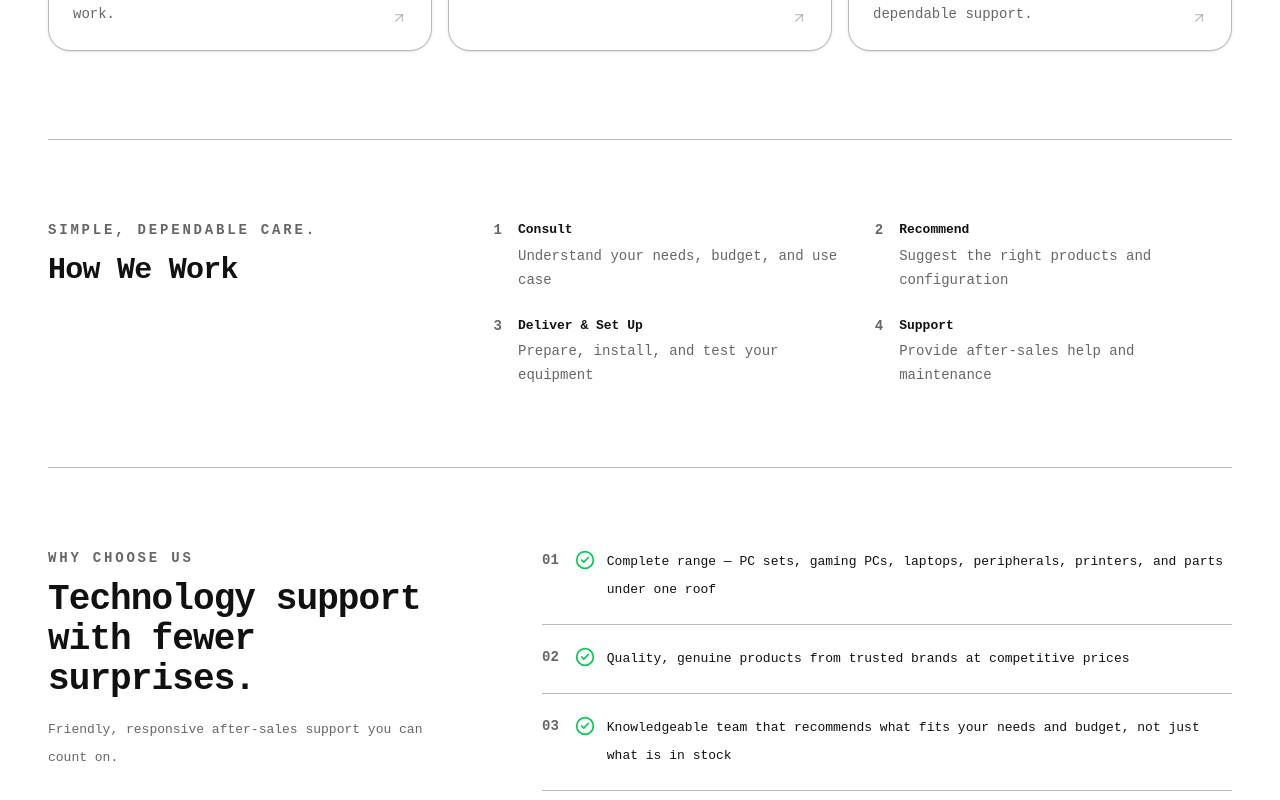
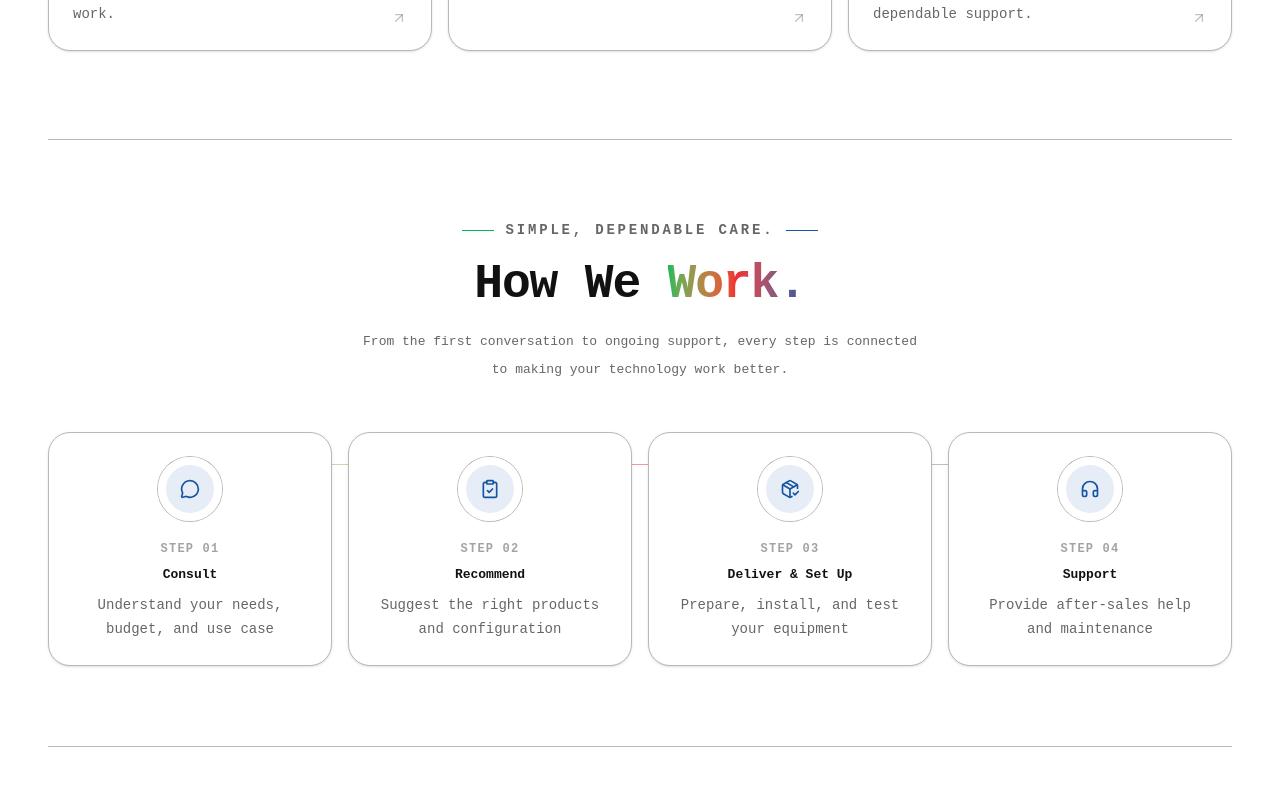
Before and after one commit to rastynkhen18/protechpc, a Next.js app: page / in a window 1280 px wide. Shown: the part 1340-2140 px from the top of the page. Built offline with nearby package versions, Linux system fonts and the light colour scheme.

Commit message:
fix: how we work

```diff
--- a/app/page.tsx
+++ b/app/page.tsx
@@ -12,6 +12,10 @@ import {
   Wrench,
   Zap,
   ArrowUpRight,
+  MessageCircle,
+  ClipboardCheck,
+  PackageCheck,
+  Headphones,
 } from "lucide-react";
 import {
   Accordion,
@@ -94,10 +98,26 @@ const frequentlyAskedQuestions = [
 ];
 
 const process = [
-  ["1", "Consult", "Understand your needs, budget, and use case"],
-  ["2", "Recommend", "Suggest the right products and configuration"],
-  ["3", "Deliver & Set Up", "Prepare, install, and test your equipment"],
-  ["4", "Support", "Provide after-sales help and maintenance"],
+  {
+    icon: MessageCircle,
+    title: "Consult",
+    description: "Understand your needs, budget, and use case",
+  },
+  {
+    icon: ClipboardCheck,
+    title: "Recommend",
+    description: "Suggest the right products and configuration",
+  },
+  {
+    icon: PackageCheck,
+    title: "Deliver & Set Up",
+    description: "Prepare, install, and test your equipment",
+  },
+  {
+    icon: Headphones,
+    title: "Support",
+    description: "Provide after-sales help and maintenance",
+  },
 ];
 
 const benefits = [
@@ -331,29 +351,49 @@ export default function Home() {
       >
         <div className="mx-auto max-w-7xl px-6 sm:px-10 lg:px-12">
           <FadeInOnView>
-            <div className="grid gap-12 border-t border-border py-16 sm:py-20 lg:grid-cols-[0.7fr_1.3fr]">
-              <div>
-                <p className="text-sm font-semibold uppercase tracking-[0.2em] text-muted-foreground">
+            <div className="border-t border-border py-16 sm:py-20">
+              <div className="mx-auto max-w-3xl text-center">
+                <div className="mx-auto flex w-fit items-center gap-3 text-sm font-semibold uppercase tracking-[0.2em] text-muted-foreground">
+                  <span className="h-px w-8 bg-accent" />
                   Simple, dependable care.
+                  <span className="h-px w-8 bg-primary" />
+                </div>
+                <h2 className="mt-5 text-4xl font-semibold tracking-tight sm:text-5xl">
+                  How We{" "}
+                  <span className="bg-gradient-to-r from-accent via-destructive to-primary bg-clip-text text-transparent">
+                    Work.
+                  </span>
+                </h2>
+                <p className="mx-auto mt-5 max-w-xl leading-7 text-muted-foreground">
+                  From the first conversation to ongoing support, every step is
+                  connected to making your technology work better.
                 </p>
-                <h2 className="mt-3 text-3xl font-semibold tracking-tight">
-                  How We Work
-                </h2>
               </div>
-              <div className="grid gap-6 sm:grid-cols-2">
-                {process.map(([number, title, description]) => (
-                  <div key={number} className="flex gap-4">
-                    <span className="text-sm font-semibold text-muted-foreground">
-                      {number}
-                    </span>
-                    <div>
-                      <h3 className="font-semibold">{title}</h3>
-                      <p className="mt-1 text-sm leading-6 text-muted-foreground">
+
+              <div className="relative mt-12">
+                <div
+                  aria-hidden="true"
+                  className="absolute left-[12.5%] right-[12.5%] top-8 hidden h-px bg-gradient-to-r from-accent/40 via-destructive/50 to-primary/40 sm:block"
+                />
+                <div className="relative grid gap-4 sm:grid-cols-2 lg:grid-cols-4">
+                  {process.map(({ icon: Icon, title, description }, index) => (
+                    <article
+                      key={title}
+                      className="group relative rounded-3xl border border-border bg-background p-6 text-center shadow-sm transition-all duration-300 hover:-translate-y-1 hover:border-primary/50 hover:shadow-lg hover:shadow-primary/10"
+                    >
+                      <div className="relative mx-auto flex size-16 items-center justify-center rounded-full border-8 border-background bg-primary/10 text-primary ring-1 ring-border transition-colors group-hover:bg-primary group-hover:text-primary-foreground">
+                        <Icon className="size-5" aria-hidden="true" />
+                      </div>
+                      <span className="mt-5 block font-mono text-xs font-semibold tracking-widest text-muted-foreground/60">
+                        STEP {String(index + 1).padStart(2, "0")}
+                      </span>
+                      <h3 className="mt-2 font-semibold">{title}</h3>
+                      <p className="mt-2 text-sm leading-6 text-muted-foreground">
                         {description}
                       </p>
-                    </div>
-                  </div>
-                ))}
+                    </article>
+                  ))}
+                </div>
               </div>
             </div>
           </FadeInOnView>
```
